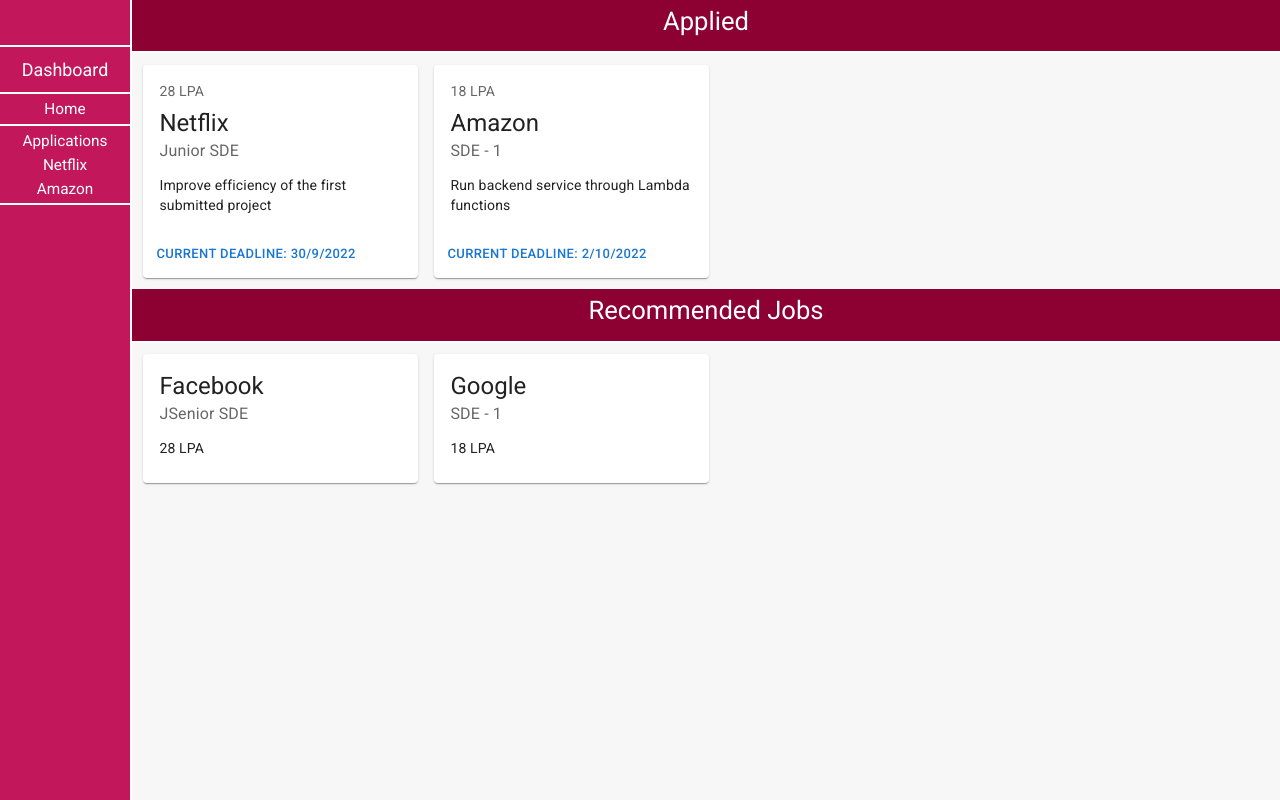
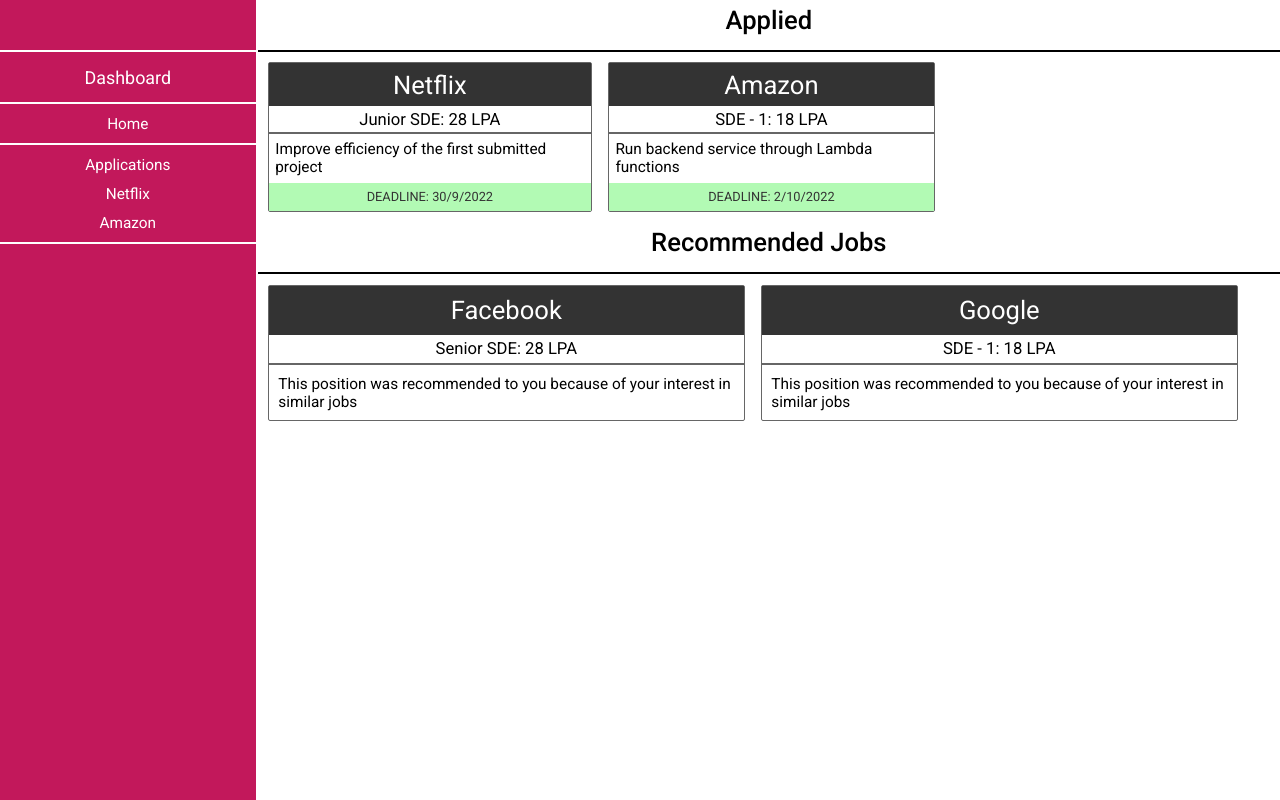
Before and after one commit to Hriday1321/Aviate_Project, a React (Create React App) app: page / in a window 1280 px wide. Built offline with nearby package versions, Linux system fonts and the light colour scheme.

Commit message:
getting the last point setup

```diff
--- a/src/components/Home/Collection.js
+++ b/src/components/Home/Collection.js
@@ -2,14 +2,7 @@
 
 import { dummy } from '../../utils/dummy'
 import { rec } from '../../utils/rec'
-import { Grid, T } from './Home.elements'
-
-import Box from '@mui/material/Box';
-import Card from '@mui/material/Card';
-import CardActions from '@mui/material/CardActions';
-import CardContent from '@mui/material/CardContent';
-import Button from '@mui/material/Button';
-import Typography from '@mui/material/Typography';
+import { Grid, T, DivC, N, P, Task, Deadline } from './Home.elements'
 
 function Collection() {
   return (
@@ -18,27 +11,12 @@
     <Grid>
         {dummy.map((data, index) => {
             return (
-                <Box>
-                    <Card>
-                    <CardContent>
-                    <Typography sx={{ fontSize: 14 }} color="text.secondary" gutterBottom>
-                    {data.moni} LPA
-                    </Typography>
-                    <Typography variant="h5" component="div">
-                    {data.name}
-                    </Typography>
-                    <Typography sx={{ mb: 1.5 }} color="text.secondary">
-                    {data.position}
-                    </Typography>
-                    <Typography variant="body2">
-                    {data.task}
-                    </Typography>
-                </CardContent>
-                <CardActions>
-                    <Button value={index} size="small">Current Deadline: {data.cur_deadline.getDate()}/{data.cur_deadline.getMonth() + 1}/{data.cur_deadline.getFullYear()}</Button>
-                </CardActions>
-                    </Card>
-                </Box>
+                <DivC>
+                  <N>{data.name}</N>
+                  <P>{data.position}: {data.moni} LPA</P>
+                  <Task>{data.task}</Task>
+                  <Deadline>Deadline: {data.cur_deadline.getDate()}/{data.cur_deadline.getMonth() + 1}/{data.cur_deadline.getFullYear()}</Deadline>
+                </DivC>
             )
         })}
     </Grid>
@@ -46,21 +24,11 @@
     <Grid>
         {rec.map((data) => {
             return (
-                <Box>
-                    <Card>
-                    <CardContent>
-                    <Typography variant="h5" component="div">
-                    {data.name}
-                    </Typography>
-                    <Typography sx={{ mb: 1.5 }} color="text.secondary">
-                    {data.position}
-                    </Typography>
-                    <Typography sx={{ fontSize: 14 }}>
-                    {data.moni} LPA
-                    </Typography>
-                </CardContent>
-                    </Card>
-                </Box>
+              <DivC>
+                  <N>{data.name}</N>
+                  <P>{data.position}: {data.moni} LPA</P>
+                  <Task>This position was recommended to you because of your interest in similar jobs</Task>
+                </DivC>
             )
         })}
     </Grid>
--- a/src/components/Home/Home.elements.js
+++ b/src/components/Home/Home.elements.js
@@ -2,18 +2,56 @@
 
 export const Grid = styled.div`
     display: grid;
-    grid-template-columns: 275px 275px 275px 275px;
-    justify-content: space-evenly;
+    grid-template-columns: auto auto auto auto;
+    justify-content: start;
     margin: 1%;
     gap: 1rem;
 `;
 
 export const T = styled.div`
     font-size: 2vw;
+    font-weight: 500;
     text-align: center;
     padding: 0.5%;
     height: 5vh;
-    background-color: #8c0032;
-    border-bottom: solid white 2px;
+    background-color: white;
+    border-bottom: solid black 2px;
+    color: black;
+`;
+
+export const DivC = styled.div`
+    min-width: 200px;
+    background-color: white;
+    border: solid #666 1px;
+    border-radius: 2px;
+    color: black;
+`;
+
+export const N = styled.div`
+    font-size: 2vw;
+    text-align: center;
+    background-color: #333;
+    padding: 2%;
     color: white;
 `;
+
+export const P = styled.div`
+    font-size: 1.3vw;
+    text-align: center;
+    border-bottom: solid #666 2px;
+    padding: 1%1%;
+`;
+
+export const Task = styled.div`
+    font-size: 1.2vw;
+    padding: 2%;
+`;
+
+export const Deadline = styled.div`
+    font-size: 1vw;
+    text-transform: uppercase;
+    background-color: #b2fab4;
+    color: #333;
+    padding: 2%;
+    text-align: center;
+`;
--- a/src/layouts/Layout.elements.js
+++ b/src/layouts/Layout.elements.js
@@ -15,6 +15,6 @@
 
 export const Main = styled.div`
     flex: 0.8;
-    background-color: #f7f7f7;
+    background-color: white;
     color: black;
 `
--- a/src/layouts/Nav/Nav.js
+++ b/src/layouts/Nav/Nav.js
@@ -21,10 +21,12 @@
         <DivL>
           <Ref to='/'>Applications</Ref>
         </DivL>
-        {dummy.map((data) => {
+        {dummy.map((data, index) => {
           return(
             <DivL>
-              <Ref to='applications'>{data.name}</Ref>
+              <Ref to='applications' state={{
+                index: index
+                }}>{data.name}</Ref>
             </DivL>
           )
         })}
--- a/src/pages/Applications/Application.js
+++ b/src/pages/Applications/Application.js
@@ -1,8 +1,12 @@
 import React from 'react'
 
+import { useLocation } from 'react-router-dom'
+
 function Application() {
+  const location = useLocation()
+
   return (
-    <div>Application</div>
+    <div>{location.state.index}</div>
   )
 }
 
--- a/src/utils/rec.js
+++ b/src/utils/rec.js
@@ -1,6 +1,6 @@
 export const rec = [{
     name: 'Facebook',
-    position: 'JSenior SDE',
+    position: 'Senior SDE',
     moni: 28,
 },
 {
```
